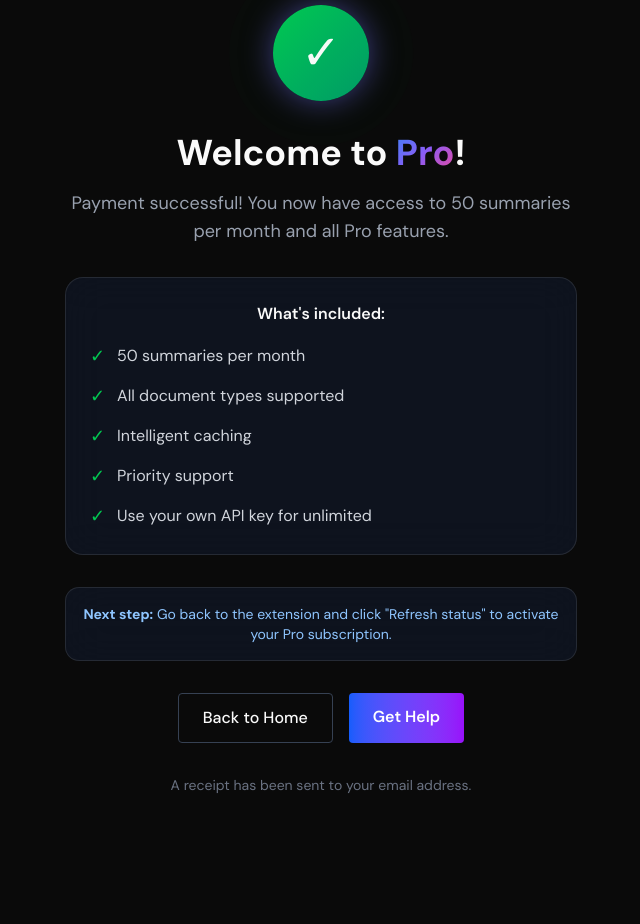
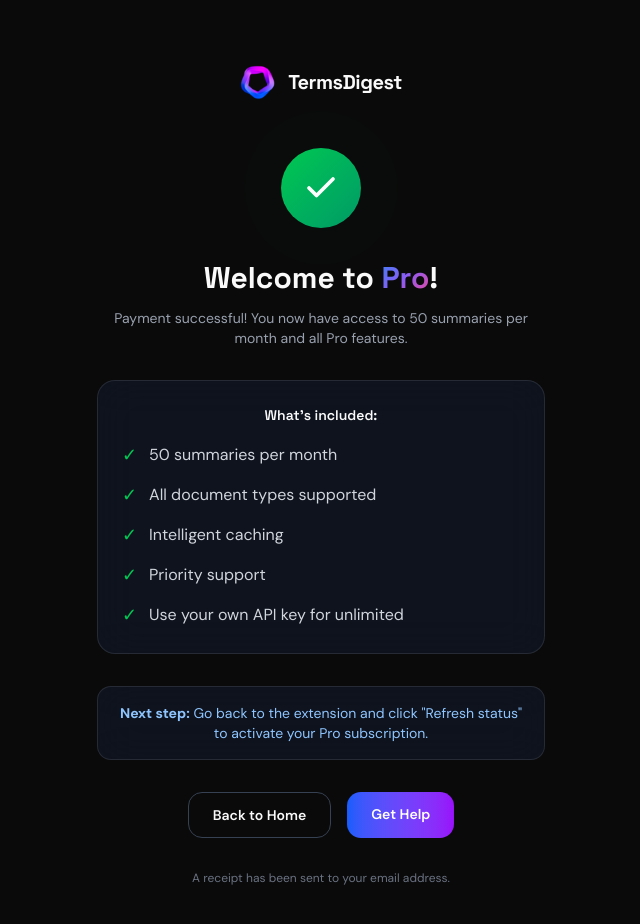
Before and after one commit to mik3ola/tc-summarizer, a Next.js app in the folder website/: page /success in a window 1280 px wide. Shown: the top 924 px of the page, without its empty margins (319-959 px from the left). Before the commit the page ends 800 px from the top, so only its background shows below. Built offline with nearby package versions, Linux system fonts and the light colour scheme.

Commit message:
feat: Align typography and layout across auth and success pages

```diff
--- a/website/src/app/auth/confirm/page.tsx
+++ b/website/src/app/auth/confirm/page.tsx
@@ -115,7 +115,7 @@
       <h1 className="font-display text-3xl font-bold mb-3">
         Email <span className="gradient-text">confirmed</span>
       </h1>
-      <p className="text-gray-400 mb-10">
+      <p className="text-gray-400 text-sm mb-10">
         Your TermsDigest account is ready. Sign in from the extension to start summarising.
       </p>
 
@@ -167,7 +167,7 @@
       </div>
 
       <h1 className="font-display text-2xl font-bold mb-3">Already confirmed</h1>
-      <p className="text-gray-400 mb-8">
+      <p className="text-gray-400 text-sm mb-8">
         Your email has already been verified. Go ahead and sign in.
       </p>
 
@@ -216,7 +216,7 @@
       </div>
 
       <h1 className="font-display text-2xl font-bold mb-3">Confirmation failed</h1>
-      <p className="text-gray-400 mb-8">{message}</p>
+      <p className="text-gray-400 text-sm mb-8">{message}</p>
 
       <div className="glass-card rounded-2xl p-5 text-left mb-6">
         <p className="text-sm text-gray-400 leading-relaxed">
--- a/website/src/app/success/page.tsx
+++ b/website/src/app/success/page.tsx
@@ -1,6 +1,7 @@
 "use client";
 
 import Link from "next/link";
+import Image from "next/image";
 import { useEffect, useState, Suspense } from "react";
 import { useSearchParams } from "next/navigation";
 
@@ -46,17 +47,23 @@
     }
   }, [status, sessionId]);
 
+  const Logo = () => (
+    <div className="flex items-center gap-3 mb-12 justify-center">
+      <Image src="/logo.png" alt="TermsDigest" width={36} height={36} />
+      <span className="font-display text-xl font-bold tracking-tight">TermsDigest</span>
+    </div>
+  );
+
   if (status === "loading") {
     return (
-      <main className="min-h-screen flex items-center justify-center px-6">
-        <div className="max-w-lg w-full text-center">
-          <div className="mb-8 relative">
-            <div className="w-24 h-24 mx-auto bg-gradient-to-br from-blue-500 to-purple-600 rounded-full flex items-center justify-center">
-              <div className="w-12 h-12 border-4 border-white/30 border-t-white rounded-full animate-spin"></div>
-            </div>
+      <main className="min-h-screen flex flex-col items-center justify-center px-6 py-16">
+        <Logo />
+        <div className="max-w-md w-full text-center">
+          <div className="w-20 h-20 mx-auto mb-8 rounded-full bg-gradient-to-br from-blue-500/20 to-purple-600/20 border border-blue-500/30 flex items-center justify-center">
+            <div className="w-8 h-8 border-2 border-white/20 border-t-blue-400 rounded-full animate-spin"></div>
           </div>
-          <h1 className="text-3xl font-bold mb-4">Processing...</h1>
-          <p className="text-gray-400">{message}</p>
+          <h1 className="font-display text-2xl font-bold mb-3">Processing…</h1>
+          <p className="text-gray-400 text-sm">{message}</p>
         </div>
       </main>
     );
@@ -64,18 +71,19 @@
 
   if (status === "error") {
     return (
-      <main className="min-h-screen flex items-center justify-center px-6">
-        <div className="max-w-lg w-full text-center">
-          <div className="mb-8 relative">
-            <div className="w-24 h-24 mx-auto bg-gradient-to-br from-red-500 to-red-600 rounded-full flex items-center justify-center">
-              <span className="text-5xl">✗</span>
-            </div>
+      <main className="min-h-screen flex flex-col items-center justify-center px-6 py-16">
+        <Logo />
+        <div className="max-w-md w-full text-center">
+          <div className="w-20 h-20 mx-auto mb-8 rounded-full bg-gradient-to-br from-red-500/20 to-red-600/20 border border-red-500/30 flex items-center justify-center">
+            <svg className="w-9 h-9 text-red-400" viewBox="0 0 24 24" fill="none" stroke="currentColor" strokeWidth={2} strokeLinecap="round" strokeLinejoin="round">
+              <circle cx="12" cy="12" r="10" /><path d="M15 9l-6 6M9 9l6 6" />
+            </svg>
           </div>
-          <h1 className="text-3xl font-bold mb-4">Payment Verification Failed</h1>
-          <p className="text-gray-400 mb-8">{message}</p>
+          <h1 className="font-display text-2xl font-bold mb-3">Payment verification failed</h1>
+          <p className="text-gray-400 text-sm mb-8">{message}</p>
           <Link
             href="/pricing"
-            className="px-6 py-3 rounded bg-gradient-to-r from-blue-600 to-purple-600 hover:from-blue-500 hover:to-purple-500 transition-all font-semibold inline-block"
+            className="px-6 py-3 rounded-xl bg-gradient-to-r from-blue-600 to-purple-600 hover:from-blue-500 hover:to-purple-500 transition-all font-semibold text-sm inline-block"
           >
             Try Again
           </Link>
@@ -85,27 +93,28 @@
   }
 
   return (
-    <main className="min-h-screen flex items-center justify-center px-6">
-      <div className="max-w-lg w-full text-center">
-        {/* Success animation */}
-        <div className="mb-8 relative">
-          <div className="w-24 h-24 mx-auto bg-gradient-to-br from-green-500 to-emerald-600 rounded-full flex items-center justify-center pulse-glow">
-            <span className="text-5xl">✓</span>
+    <main className="min-h-screen flex flex-col items-center justify-center px-6 py-16">
+      <Logo />
+      <div className="max-w-md w-full text-center">
+        <div className="relative w-20 h-20 mx-auto mb-8">
+          <div className="w-20 h-20 rounded-full bg-gradient-to-br from-green-500 to-emerald-600 flex items-center justify-center">
+            <svg className="w-9 h-9 text-white" viewBox="0 0 24 24" fill="none" stroke="currentColor" strokeWidth={2.5} strokeLinecap="round" strokeLinejoin="round">
+              <path d="M20 6L9 17l-5-5" />
+            </svg>
           </div>
-          <div className="absolute inset-0 w-24 h-24 mx-auto bg-green-500/20 rounded-full animate-ping"></div>
+          <div className="absolute inset-0 w-20 h-20 rounded-full bg-green-500/20 animate-ping"></div>
         </div>
 
-        <h1 className="text-4xl font-bold mb-4">
+        <h1 className="font-display text-3xl font-bold mb-3">
           Welcome to <span className="gradient-text">Pro</span>!
         </h1>
 
-        <p className="text-gray-400 text-lg mb-8">
-          {message} You now have access to 50 summaries per month
-          and all Pro features.
+        <p className="text-gray-400 text-sm mb-8">
+          {message} You now have access to 50 summaries per month and all Pro features.
         </p>
 
         <div className="glass-card rounded-2xl p-6 mb-8 text-left">
-          <h2 className="font-semibold mb-4 text-center">What&apos;s included:</h2>
+          <h2 className="font-display font-semibold text-sm mb-4 text-center">What&apos;s included:</h2>
           <ul className="space-y-3">
             <li className="flex items-center gap-3">
               <span className="text-green-500 text-lg">✓</span>
@@ -132,27 +141,26 @@
 
         <div className="glass-card rounded-xl p-4 mb-8 bg-blue-500/10 border-blue-500/30">
           <p className="text-blue-300 text-sm">
-            <strong>Next step:</strong> Go back to the extension and click &quot;Refresh status&quot;
-            to activate your Pro subscription.
+            <strong>Next step:</strong> Go back to the extension and click &quot;Refresh status&quot; to activate your Pro subscription.
           </p>
         </div>
 
         <div className="flex flex-col sm:flex-row gap-4 justify-center">
           <Link
             href="/"
-            className="px-6 py-3 rounded border border-gray-700 hover:border-gray-500 transition-colors font-medium"
+            className="px-6 py-3 rounded-xl border border-gray-700 hover:border-gray-500 transition-colors font-semibold text-sm"
           >
             Back to Home
           </Link>
           <Link
             href="/support"
-            className="px-6 py-3 rounded bg-gradient-to-r from-blue-600 to-purple-600 hover:from-blue-500 hover:to-purple-500 transition-all font-semibold"
+            className="px-6 py-3 rounded-xl bg-gradient-to-r from-blue-600 to-purple-600 hover:from-blue-500 hover:to-purple-500 transition-all font-semibold text-sm"
           >
             Get Help
           </Link>
         </div>
 
-        <p className="text-gray-500 text-sm mt-8">
+        <p className="text-gray-500 text-xs mt-8">
           A receipt has been sent to your email address.
         </p>
       </div>
@@ -163,14 +171,16 @@
 export default function SuccessPage() {
   return (
     <Suspense fallback={
-      <main className="min-h-screen flex items-center justify-center px-6">
-        <div className="max-w-lg w-full text-center">
-          <div className="mb-8 relative">
-            <div className="w-24 h-24 mx-auto bg-gradient-to-br from-blue-500 to-purple-600 rounded-full flex items-center justify-center">
-              <div className="w-12 h-12 border-4 border-white/30 border-t-white rounded-full animate-spin"></div>
-            </div>
+      <main className="min-h-screen flex flex-col items-center justify-center px-6 py-16">
+        <div className="flex items-center gap-3 mb-12">
+          <Image src="/logo.png" alt="TermsDigest" width={36} height={36} />
+          <span className="font-display text-xl font-bold tracking-tight">TermsDigest</span>
+        </div>
+        <div className="max-w-md w-full text-center">
+          <div className="w-20 h-20 mx-auto mb-8 rounded-full bg-gradient-to-br from-blue-500/20 to-purple-600/20 border border-blue-500/30 flex items-center justify-center">
+            <div className="w-8 h-8 border-2 border-white/20 border-t-blue-400 rounded-full animate-spin"></div>
           </div>
-          <h1 className="text-3xl font-bold mb-4">Loading...</h1>
+          <h1 className="font-display text-2xl font-bold mb-3">Loading…</h1>
         </div>
       </main>
     }>
```
